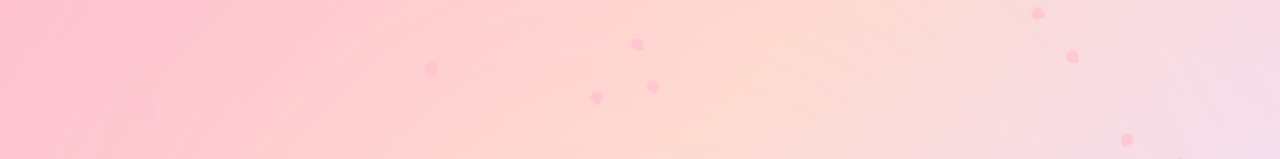
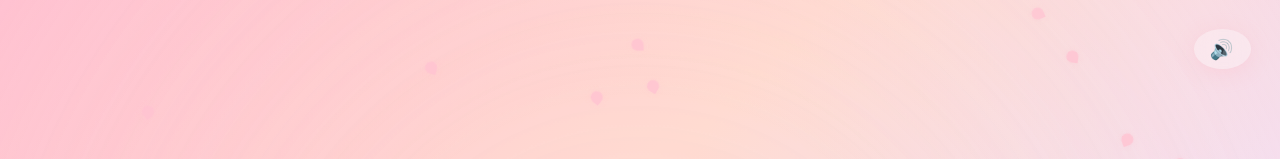
Before and after one commit to Dashersd/Confession, a React (Vite) app: page / in a window 1280 px wide. Shown: the top 159 px of the page. Built offline with nearby package versions, Linux system fonts and the light colour scheme.

Commit message:
Remove reply logic and add a global mute button

```diff
--- a/src/App.jsx
+++ b/src/App.jsx
@@ -20,9 +20,7 @@ const AppContent = () => {
   const [petalSpeed, setPetalSpeed] = useState(1); // multiplier
   const [finalMessageVisible, setFinalMessageVisible] = useState(false);
   const [extraFinalMessage, setExtraFinalMessage] = useState(false);
-  const [replyMode, setReplyMode] = useState(false);
-  const [reply, setReply] = useState("");
-  const { playBgm, playSfx } = useAudio();
+  const { playBgm, playSfx, toggleMute, isMuted } = useAudio();
   const idleTimer = useRef(null);
 
   const introScript = [
@@ -194,6 +192,13 @@ const AppContent = () => {
 
   return (
     <div className={`app-main ${yesStep === 'held' ? 'warm-peach' : ''}`}>
+      <button
+        onClick={toggleMute}
+        style={{ position: 'fixed', top: '1rem', right: '1rem', zIndex: 10, background: 'rgba(255,255,255,0.3)', border: 'none', borderRadius: '50%', width: '40px', height: '40px', cursor: 'pointer', fontSize: '1.2rem', display: 'flex', alignItems: 'center', justifyContent: 'center' }}
+        title={isMuted ? "Unmute Music" : "Mute Music"}
+      >
+        {isMuted ? '🔇' : '🔊'}
+      </button>
       <div className={`glow-breathing ${confessionPeak ? 'pulse-active' : ''}`} />
       <div className="vignette" />
       <InstallPWA />
@@ -308,21 +313,6 @@ const AppContent = () => {
             <div className="fade-line" style={{ animationDelay: '2s' }}>Even blossoms take time before they fully open.</div>
             <div className="fade-line" style={{ animationDelay: '4s' }}>I care more about your comfort than any answer.</div>
             <div className="fade-line" style={{ animationDelay: '6s' }}>I’ll stay right here — softly.</div>
-
-            {!replyMode ? (
-              <button onClick={() => setReplyMode(true)} style={{ marginTop: '3rem' }}>✍️ Leave a small reply</button>
-            ) : (
-              <div className="reply-box fade-in">
-                <input
-                  type="text"
-                  placeholder="Type your reply..."
-                  value={reply}
-                  onChange={(e) => setReply(e.target.value)}
-                  style={{ background: 'transparent', border: 'none', borderBottom: '1px solid black', color: 'inherit', padding: '0.5rem', outline: 'none', width: '250px' }}
-                />
-                <button onClick={() => { localStorage.setItem('reply', reply); setReplyMode(false); }}>Send</button>
-              </div>
-            )}
           </div>
         </div>
       )}
--- a/src/components/AudioProvider.jsx
+++ b/src/components/AudioProvider.jsx
@@ -1,4 +1,4 @@
-import React, { createContext, useContext, useRef } from 'react';
+import React, { createContext, useContext, useRef, useState } from 'react';
 
 const AudioContext = createContext(null);
 
@@ -6,12 +6,14 @@ export const useAudio = () => useContext(AudioContext);
 
 export const AudioProvider = ({ children }) => {
     const bgmRef = useRef(null);
+    const [isMuted, setIsMuted] = useState(false);
 
     const playBgm = () => {
         if (!bgmRef.current) {
             bgmRef.current = new Audio('/bgm_reason.mp3');
             bgmRef.current.loop = true;
             bgmRef.current.volume = 0.4;
+            bgmRef.current.muted = isMuted;
         }
 
         if (bgmRef.current.paused) {
@@ -19,12 +21,22 @@ export const AudioProvider = ({ children }) => {
         }
     };
 
+    const toggleMute = () => {
+        setIsMuted((prev) => {
+            const nextMuted = !prev;
+            if (bgmRef.current) {
+                bgmRef.current.muted = nextMuted;
+            }
+            return nextMuted;
+        });
+    };
+
     const playSfx = (name, volume = 0.5) => {
         // SFX logic if needed
     };
 
     return (
-        <AudioContext.Provider value={{ playBgm, playSfx }}>
+        <AudioContext.Provider value={{ playBgm, playSfx, toggleMute, isMuted }}>
             {children}
         </AudioContext.Provider>
     );
```
